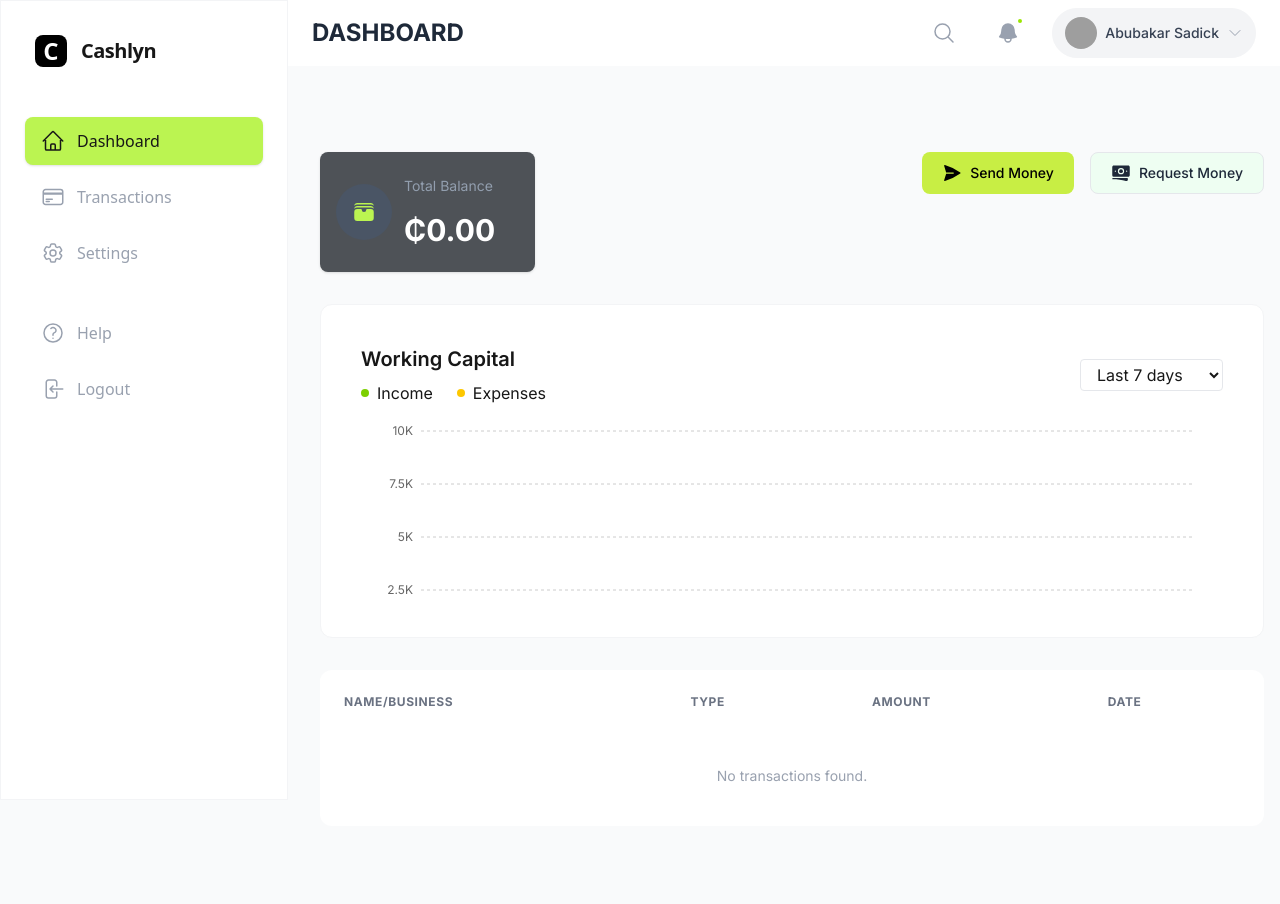
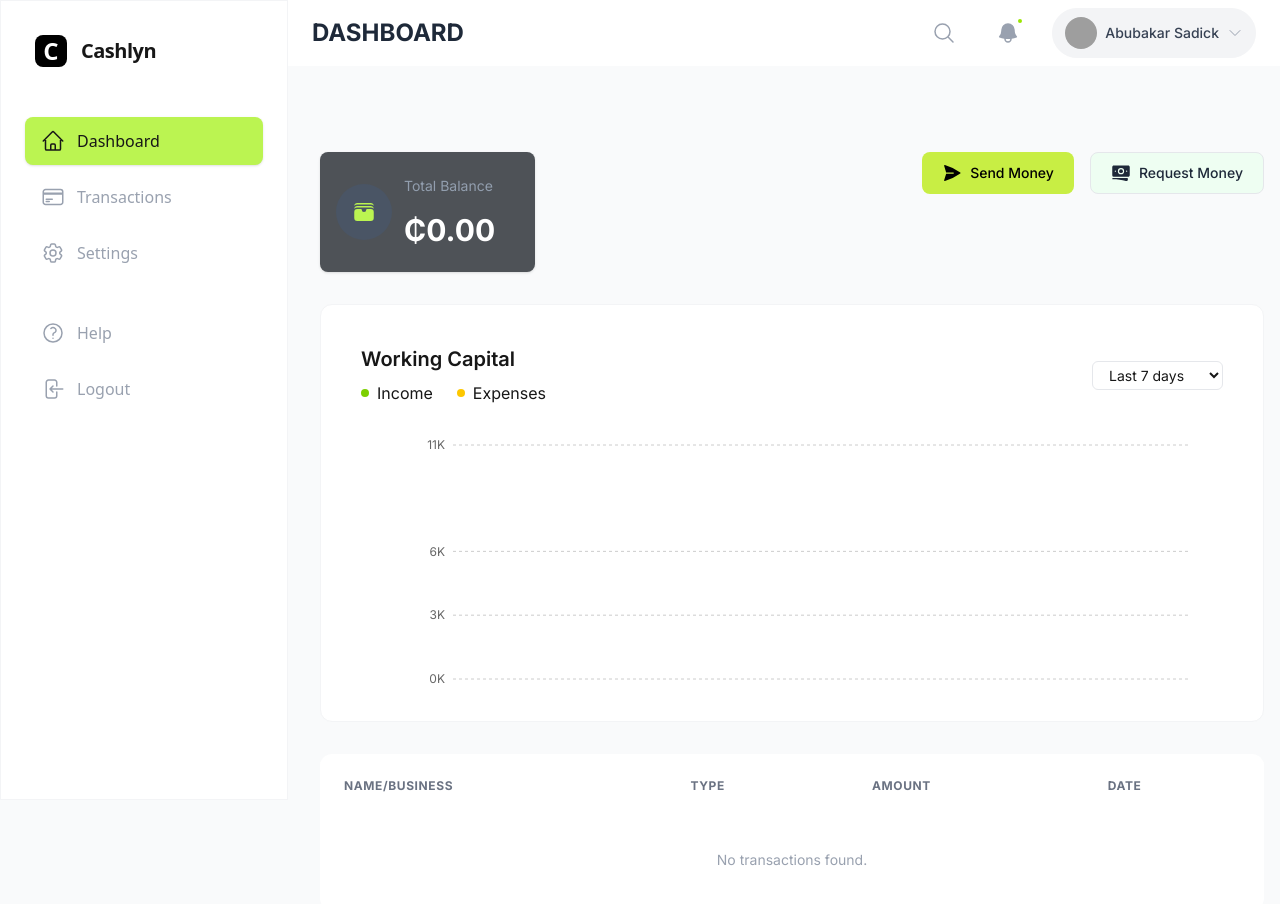
Before and after one commit to Sadiq-on-Codes/cashlyn, a Next.js app: page /dashboard in a window 1280 px wide. Shown: the top 904 px of the page. Before the commit the page ends 858 px from the top, so only its background shows below. Built offline with nearby package versions, Linux system fonts and the light colour scheme; grey boxes are pictures that could not be loaded.

Commit message:
fix: chart height

```diff
--- a/src/app/components/organisms/Chart.tsx
+++ b/src/app/components/organisms/Chart.tsx
@@ -1,6 +1,6 @@
 "use client";
 
-import React, { useMemo, useState } from 'react';
+import React, { useEffect, useState } from 'react';
 import {
   AreaChart,
   Area,
@@ -11,7 +11,7 @@ import {
   ResponsiveContainer,
 } from 'recharts';
 
-// Helper to format date as 'Apr 14'
+
 function formatDate(dateStr: string) {
   const date = new Date(dateStr);
   return date.toLocaleDateString('en-US', { month: 'short', day: 'numeric' });
@@ -28,29 +28,13 @@ interface TransactionForChart {
   amount: number;
 }
 
-interface ChartProps {
-  transactions: TransactionForChart[];
-  height?: number;
-}
+const Chart: React.FC = () => {
+  const [data, setData] = useState<ChartData[]>([]);
 
-const Chart: React.FC<ChartProps> = ({ transactions, height = 300 }) => {
-  const [filter, setFilter] = useState<'last7' | 'last30'>('last7');
-
-  // Filter transactions by date
-  const filteredTxs = useMemo(() => {
-    const now = new Date();
-    const days = filter === 'last7' ? 7 : 30;
-    return transactions.filter(tx => {
-      const txDate = new Date(tx.date);
-      const diff = (now.getTime() - txDate.getTime()) / (1000 * 60 * 60 * 24);
-      return diff <= days;
-    });
-  }, [transactions, filter]);
-
-  // Aggregate by date
-  const data = useMemo(() => {
+  useEffect(() => {
+    const stored: TransactionForChart[] = JSON.parse(localStorage.getItem('transactions') || '[]');
     const map = new Map<string, ChartData>();
-    filteredTxs.forEach((tx) => {
+    stored.forEach((tx) => {
       const key = formatDate(tx.date);
       if (!map.has(key)) {
         map.set(key, { name: key, income: 0, expenses: 0 });
@@ -61,16 +45,21 @@ const Chart: React.FC<ChartProps> = ({ transactions, height = 300 }) => {
         map.get(key)!.expenses += Math.abs(tx.amount);
       }
     });
-    // Sort by date (ascending)
-    return Array.from(map.values()).sort((a, b) => {
+    const sorted = Array.from(map.values()).sort((a, b) => {
       const da = new Date(a.name + ' 2022');
       const db = new Date(b.name + ' 2022');
       return da.getTime() - db.getTime();
     });
-  }, [filteredTxs]);
+    setData(sorted);
+  }, []);
+
+  // Find the max value for dynamic Y-axis domain
+  const maxValue = data.length > 0 ? Math.max(
+    ...data.map(d => Math.max(d.income, d.expenses))
+  ) : 10000;
 
   return (
-    <div className="w-full bg-white rounded-xl p-2 md:p-6 overflow-x-auto" style={{ height }}>
+    <div className="w-full bg-white rounded-xl p-2 md:p-6 h-72 md:h-96">
       <div className="flex flex-col md:flex-row md:items-center md:justify-between mb-4 gap-2 md:gap-0">
         <div>
           <div className="font-semibold text-lg md:text-xl mb-2">Working Capital</div>
@@ -84,20 +73,22 @@ const Chart: React.FC<ChartProps> = ({ transactions, height = 300 }) => {
           </div>
         </div>
         <div>
-          <select
-            className="border border-gray-200 rounded px-3 py-1 text-sm md:text-base"
-            value={filter}
-            onChange={e => setFilter(e.target.value as 'last7' | 'last30')}
-          >
+          <select style={{ border: '1px solid #e5e7eb', borderRadius: 6, padding: '4px 12px', fontSize: 14 }} defaultValue="last7" disabled>
             <option value="last7">Last 7 days</option>
             <option value="last30">Last 30 days</option>
           </select>
         </div>
       </div>
       <ResponsiveContainer width="100%" height="100%">
-        <AreaChart data={data} margin={{ top: 10, right: 30, left: 0, bottom: 0 }}>
+        <AreaChart data={data} margin={{ top: 24, right: 32, left: 32, bottom: 48 }}>
           <XAxis dataKey="name" tick={{ fontSize: 12 }} axisLine={false} tickLine={false} />
-          <YAxis tickFormatter={(value) => `${value / 1000}K`} tick={{ fontSize: 12 }} axisLine={false} tickLine={false} domain={[0, 10000]} />
+          <YAxis
+            tickFormatter={(value) => `${value / 1000}K`}
+            tick={{ fontSize: 12 }}
+            axisLine={false}
+            tickLine={false}
+            domain={[0, Math.ceil(maxValue * 1.1)]}
+          />
           <CartesianGrid strokeDasharray="3 3" vertical={false} />
           <Tooltip contentStyle={{ borderRadius: 8, border: 'none', boxShadow: '0 2px 8px #0001', fontSize: 14 }} formatter={(value) => `₵${value.toLocaleString()}`} />
           <Area
--- a/src/app/components/organisms/TransactionTable.tsx
+++ b/src/app/components/organisms/TransactionTable.tsx
@@ -26,11 +26,10 @@ type Props = {
   showDate?: boolean;
   showInvoiceId?: boolean;
   showAction?: boolean;
-  // New props for search, pagination, and filters
   showSearch?: boolean;
   showPagination?: boolean;
   showFilters?: boolean;
-  filters?: { [key: string]: string[] }; // e.g., { type: ['Credit', 'Debit'], status: ['Completed', 'Pending'] }
+  filters?: { [key: string]: string[] };
   pageSizeOptions?: number[];
   transactions: Transaction[];
 };
@@ -50,13 +49,11 @@ const TransactionTable: React.FC<Props> = ({
   filters = {},
   pageSizeOptions = [5, 8, 10, 20],
 }) => {
-  // State for search, filters, and pagination
   const [searchTerm, setSearchTerm] = useState('');
   const [activeFilters, setActiveFilters] = useState<{ [key: string]: string }>({});
   const [currentPage, setCurrentPage] = useState(1);
   const [pageSize, setPageSize] = useState(records);
 
-  // Helper for type-safe filter keys
   const txKeySet: Record<string, true> = {
     id: true,
     name: true,
@@ -71,10 +68,8 @@ const TransactionTable: React.FC<Props> = ({
     status: true,
   };
 
-  // Filtering logic
   const filteredTransactions = useMemo(() => {
     let filtered = transactions;
-    // Apply search
     if (searchTerm) {
       const term = searchTerm.toLowerCase();
       filtered = filtered.filter((tx: Transaction) =>
@@ -84,7 +79,6 @@ const TransactionTable: React.FC<Props> = ({
         tx.invoiceId.toLowerCase().includes(term)
       );
     }
-    // Apply filters
     Object.entries(activeFilters).forEach(([key, value]) => {
       if (value && (key in txKeySet)) {
         filtered = filtered.filter((tx: Transaction) => tx[key as keyof Transaction]?.toString() === value);
@@ -93,14 +87,12 @@ const TransactionTable: React.FC<Props> = ({
     return filtered;
   }, [transactions, searchTerm, activeFilters]);
 
-  // Pagination logic
   const totalPages = Math.ceil(filteredTransactions.length / pageSize);
   const paginatedTransactions = useMemo(() => {
     const start = (currentPage - 1) * pageSize;
     return filteredTransactions.slice(start, start + pageSize);
   }, [filteredTransactions, currentPage, pageSize]);
 
-  // Handlers
   const handleFilterChange = (key: string, value: string) => {
     setActiveFilters(prev => ({ ...prev, [key]: value }));
     setCurrentPage(1); // Reset to first page on filter change
@@ -119,7 +111,6 @@ const TransactionTable: React.FC<Props> = ({
 
   return (
     <div className="overflow-x-auto " >
-      {/* Search and Filters */}
       {(showSearch || showFilters) && (
         <div className="flex flex-wrap gap-4 items-center p-4">
           {showSearch && (
@@ -148,7 +139,6 @@ const TransactionTable: React.FC<Props> = ({
             ))}
         </div>
       )}
-      {/* Table */}
       <table className="w-full text-sm text-left border-separate border-spacing-y-2 min-w-[700px]">
         <thead>
           <tr className="text-xs uppercase tracking-wider text-gray-500 border-b border-blue-100 bg-white">
@@ -214,7 +204,6 @@ const TransactionTable: React.FC<Props> = ({
           )}
         </tbody>
       </table>
-      {/* Pagination Controls */}
       {showPagination && totalPages > 1 && (
         <div className="flex flex-wrap items-center justify-between mt-4 gap-4">
           <div className="flex items-center gap-2">
```
Also changed, not shown: src/app/transactions/page.tsx (+21 -10 lines).
